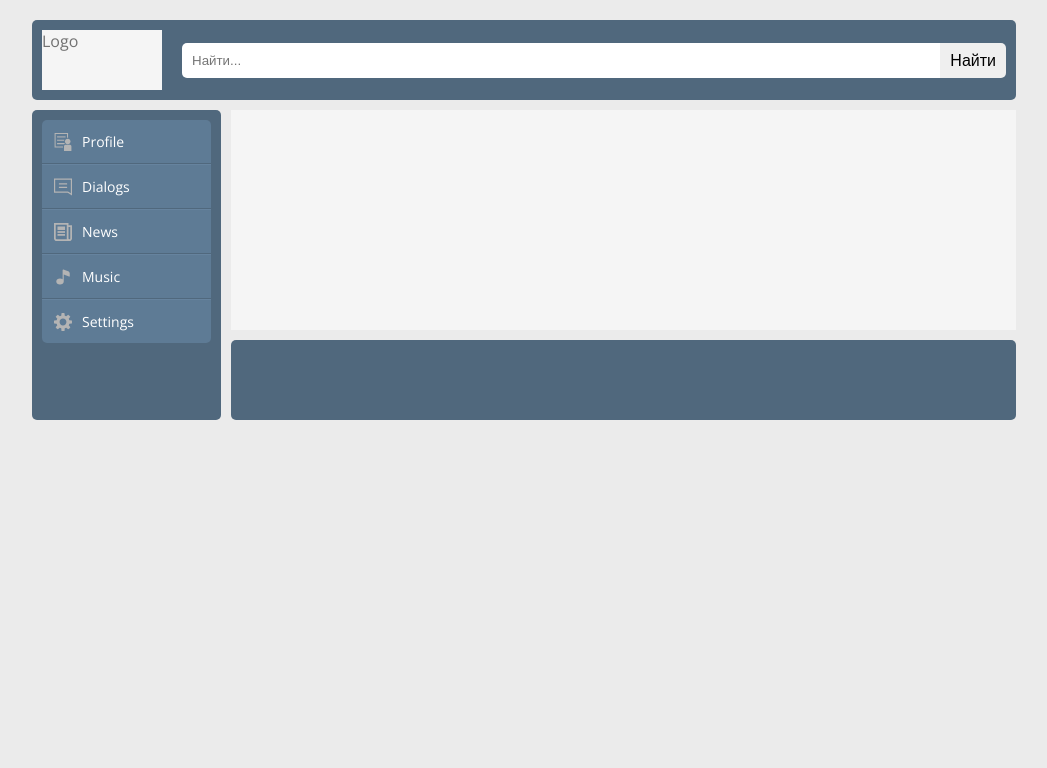
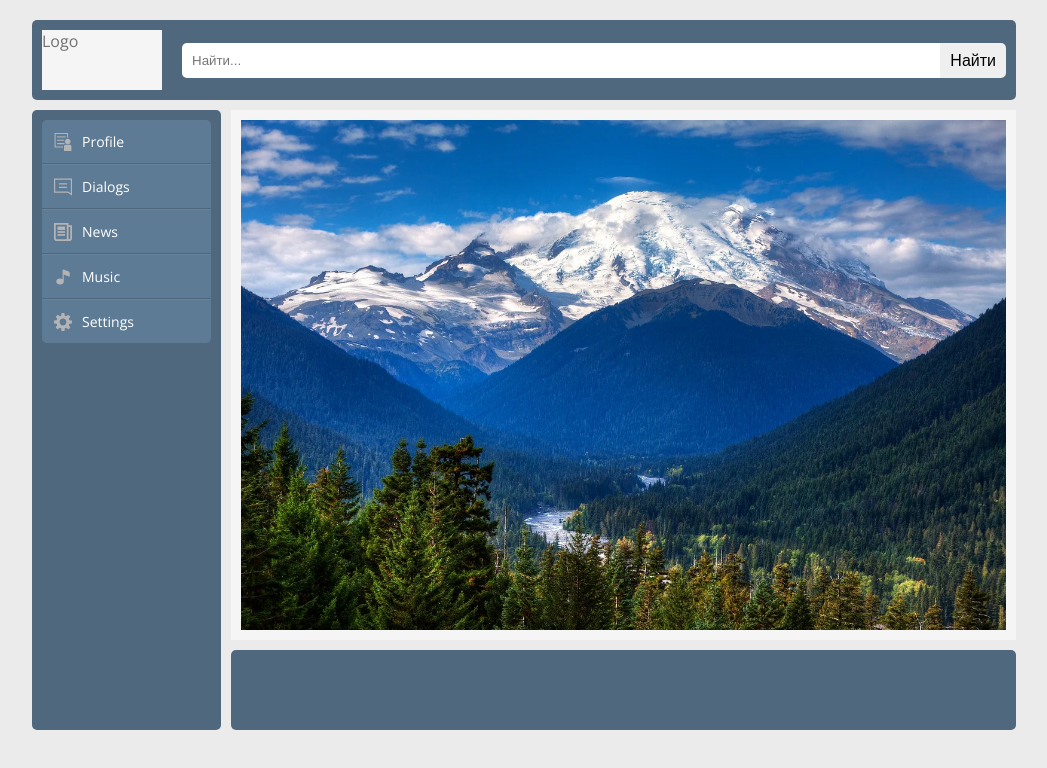
Before and after one commit to GarryVar/social-app-react, a React (Create React App) app: page / in a window 1280 px wide. Shown: the top 768 px of the page, without its empty margins (116-1163 px from the left). Built offline with nearby package versions, Linux system fonts and the light colour scheme.

Commit message:
add post

```diff
--- a/src/App.jsx
+++ b/src/App.jsx
@@ -13,7 +13,7 @@ import Settings from './components/social-app/Settings/Settings';
 import Main from './components/social-app/Main/Main';
 
 
-const App = ({state: {posts, dialogs, messages}}) => {
+const App = ({state: {profilePage , messagesPage}}) => {
   return (
     <BrowserRouter>
       <div className={style.App}>
@@ -27,8 +27,8 @@ const App = ({state: {posts, dialogs, messages}}) => {
               <div className={style1.inner}>
                 <Routes>
                   <Route path='/' element={<Main />} />
-                  <Route path='/profile' element={<Profile posts={posts} />} />
-                  <Route path='/dialogs' element={<Dialogs dialogs={dialogs} messages={messages} />} />
+                  <Route path='/profile' element={<Profile posts={profilePage.posts} />} />
+                  <Route path='/dialogs' element={<Dialogs dialogs={messagesPage.dialogs} messages={messagesPage.messages} />} />
                   <Route path='/news' element={<News />} />
                   <Route path='/music' element={<Music />} />
                   <Route path='/settings' element={<Settings />} />
--- a/src/components/social-app/Main/Main.jsx
+++ b/src/components/social-app/Main/Main.jsx
@@ -1,9 +1,12 @@
 import style from './Main.module.css';
+import Picture from "../Profile/Picture/Picture";
 
 const Main = () => {
   return (
     <>
-      <div className={style.inner}></div>
+      <div className={style.inner}>
+        <Picture />
+      </div>
     </>
   )
 }
--- a/src/components/social-app/MessageForm/MessaageForm.jsx
+++ b/src/components/social-app/MessageForm/MessaageForm.jsx
@@ -2,7 +2,8 @@ import style from './MessageForm.module.css';
 
 const MessageForm = () => {
   return (
-    <form className="form" onSubmit={evt => evt.preventDefault()}>
+
+      <form className="form" onSubmit={evt => evt.preventDefault()}>
       <div className={style.inner}>
         <label htmlFor="message">
           <textarea
@@ -13,9 +14,6 @@ const MessageForm = () => {
             placeholder="Post message"></textarea>
         </label>
         <button type="submit">Send</button>
-
-        <div>
-        </div>
       </div>
     </form >
   )
--- /dev/null
+++ b/src/components/social-app/Profile/Picture/Picture.jsx
@@ -0,0 +1,11 @@
+import img from './mountains-5801542_1280.webp';
+
+const Picture = () => {
+  return(
+    <div className="picture">
+      <img src={img} alt=""/>
+    </div>
+  )
+}
+
+export default Picture;
--- a/src/components/social-app/Profile/Profile.jsx
+++ b/src/components/social-app/Profile/Profile.jsx
@@ -1,14 +1,16 @@
 import style from './Profile.module.css';
 import MessageForm from './../MessageForm/MessaageForm';
 import User from './../Vidget/VidgetContent/User';
-import Vidget from '../Vidget/Vidget';
 import MyPosts from './MyPosts/MyPosts';
+import Picture from "./Picture/Picture";
+import Vidget from "../Vidget/Vidget";
+
 
 const Profile = ({ posts }) => {
   return (
     <div className={style.profile}>
       <div className={style.inner}>
-
+        <Picture />
         {/* Content */}
         <div className={style.content}>
           <Vidget data={<User />} />
@@ -17,7 +19,7 @@ const Profile = ({ posts }) => {
         {/* Footer */}
         <div className="footer">
           <MessageForm />
-          <Vidget data={<MyPosts posts={posts} />} />
+          <Vidget data={<MyPosts posts={posts} />}/>
         </div>
       </div>
     </div>
--- a/src/redux/state.js
+++ b/src/redux/state.js
@@ -1,9 +1,13 @@
 const state = {
+  profilePage: {
     posts: [
       { id: 1, likes: 10, message: 'Привет всем фронтендерам!' },
       { id: 2, likes: 2, message: 'react cool' },
       { id: 3, likes: 8, message: 'Переносим данные' }
     ],
+  },
+
+  messagesPage: {
     dialogs: [
       { id: 1, name: "Мишка", },
       { id: 2, name: "Игорь", },
@@ -19,5 +23,5 @@ const state = {
       { id: 5, message: 'И тебе не хворать =)' },
     ],
   }
-
+};
 export default state;
```
Also changed, not shown: src/components/social-app/Profile/Picture/mountains-5801542_1280.webp (added), src/components/social-app/Profile/Profile.module.css (indentation only), 1 other file (tests, documents, lock files or other folders). Lines whose indentation alone changed are shown as unchanged.
